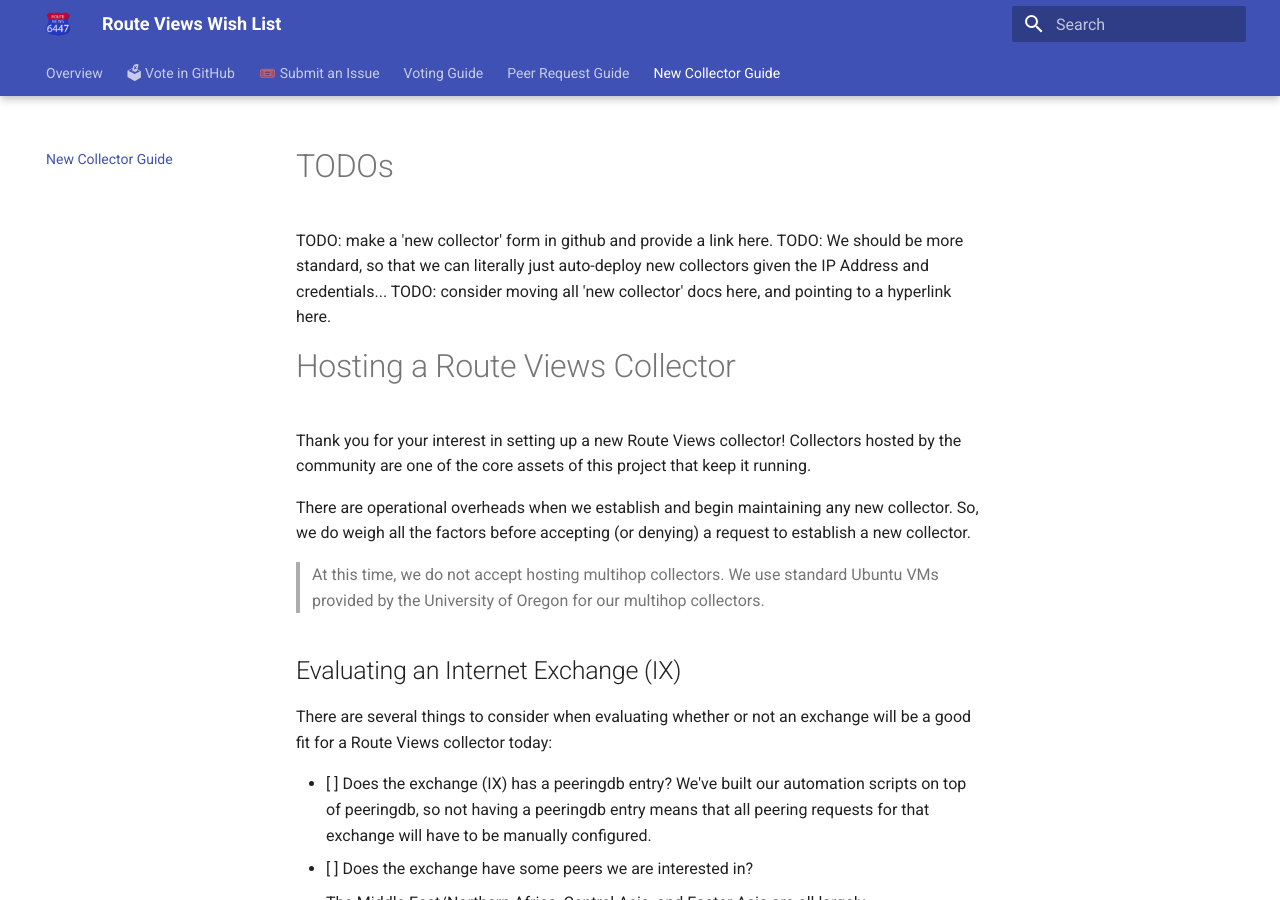
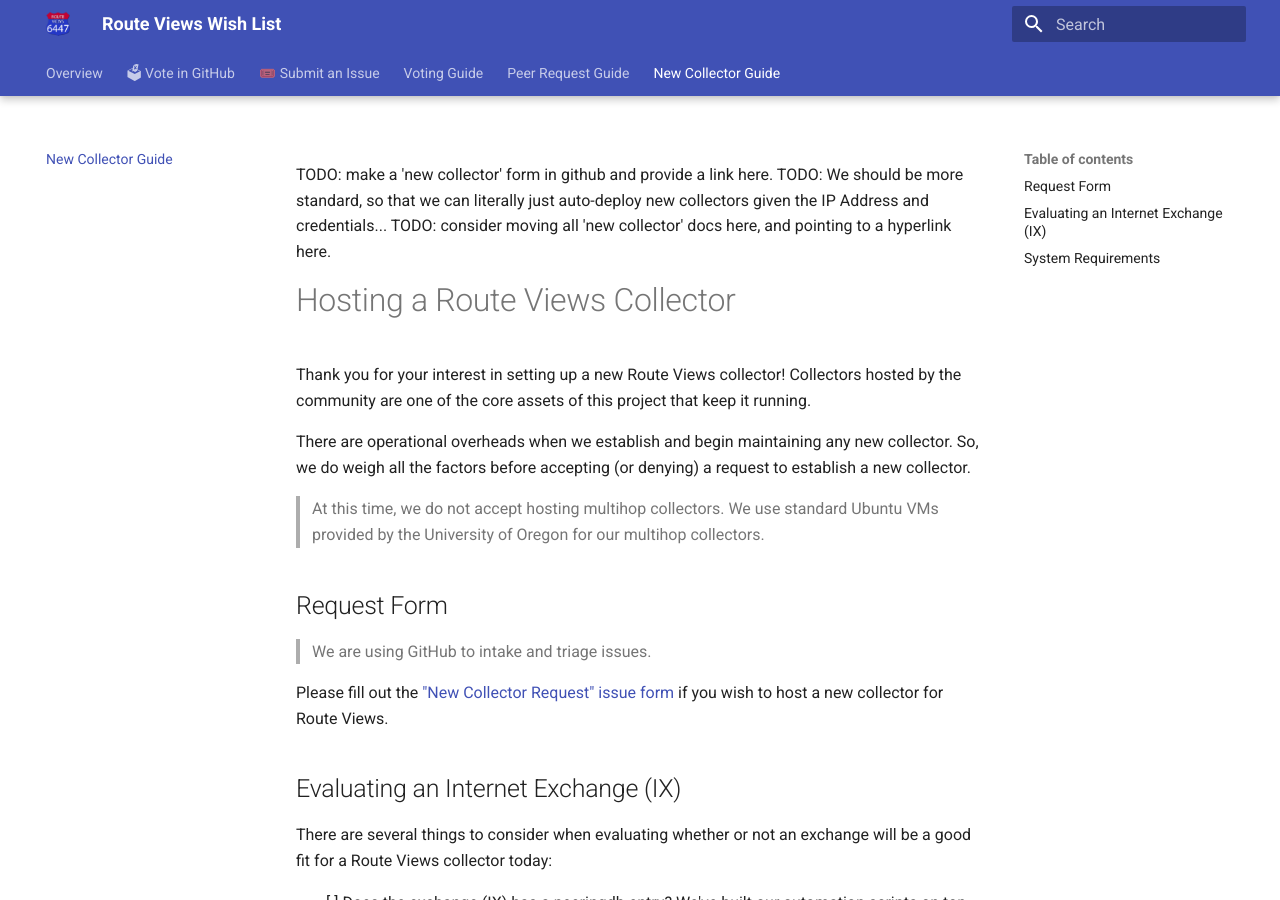
Before and after one commit to routeviews/issues, an MkDocs documentation site: the page built from docs/new-collector.md, in a window 1280 px wide and 900 px high. Built offline with MkDocs 1.6.1 and Material for MkDocs 9.7.7, drawn with Linux system fonts in a browser that asks for light colours.

Commit message:
Beautify all the issue templates

```diff
--- a/docs/new-collector.md
+++ b/docs/new-collector.md
@@ -1,4 +1,4 @@
-# TODOs
+
 
 TODO: make a 'new collector' form in github and provide a link here.
 TODO: We should be more standard, so that we can literally just auto-deploy new collectors given the IP Address and credentials...
@@ -14,6 +14,12 @@ So, we do weigh all the factors before accepting (or denying) a request to estab
 
 > At this time, we do not accept hosting multihop collectors.
 > We use standard Ubuntu VMs provided by the University of Oregon for our multihop collectors.
+
+## Request Form
+
+> We are using GitHub to intake and triage issues.
+
+Please fill out the ["New Collector Request" issue form](https://github.com/routeviews/issues/issues/new?assignees=&labels=collector%28s%29&template=new-collector.yml&title=New+Collector) if you wish to host a new collector for Route Views.
 
 ## Evaluating an Internet Exchange (IX)
 
```
Also changed, not shown: 5 other files.
